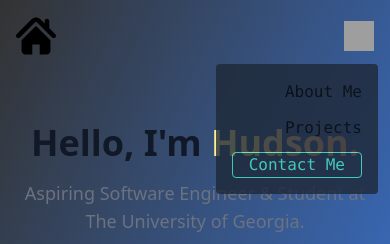
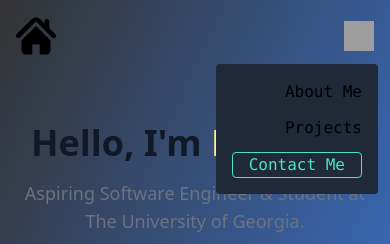
Before and after one commit to hudson0123/Hudson-s-Portfolio, a Next.js app: page / in a window 390 px wide. Both pictures are taken after a click on the button 359 px from the left and 36 px from the top of the page. Shown: the top 244 px of the page. Built offline with nearby package versions, Linux system fonts and the light colour scheme; grey boxes are pictures that could not be loaded.

Commit message:
Vercel Analytics

```diff
--- a/app/components/Header.js
+++ b/app/components/Header.js
@@ -58,7 +58,7 @@ export default function Header({ headerState, homeState }) {
 
       {/* Mobile Menu */}
       {isMobileMenuOpen && (
-        <div className="md:hidden flex flex-col place-content-end items-end space-y-3 p-4 bg-gray-800 opacity-80 rounded w-fit absolute right-3 top-15">
+        <div className="md:hidden flex flex-col place-content-end items-end space-y-3 p-4 bg-gray-800  rounded w-fit absolute right-3 top-15">
           <h1 className={"cursor-pointer text-nowrap hover:text-[17px] duration-300 " + headerStyle}>
             <a onClick={toggleMobileMenu} href="#aboutme">About Me</a>
           </h1>
--- a/app/layout.js
+++ b/app/layout.js
@@ -2,6 +2,7 @@ import localFont from "next/font/local";
 import Link from "next/link";
 import "./globals.css";
 import {Fugaz_One} from "next/font/google"
+import { Analytics } from "@vercel/analytics/react"
 
 // Import Componenets
 import Header from "./components/Header"
@@ -18,6 +19,7 @@ export default function RootLayout({ children }) {
   return (
     <html lang="en">
       <body>
+        <Analytics/>
         {children}
         {/* <Footer /> */}
       </body>
--- a/package.json
+++ b/package.json
@@ -14,6 +14,7 @@
     "@fortawesome/free-regular-svg-icons": "^6.6.0",
     "@fortawesome/free-solid-svg-icons": "^6.6.0",
     "@fortawesome/react-fontawesome": "^0.2.2",
+    "@vercel/analytics": "^1.3.1",
     "emailjs-com": "^3.2.0",
     "next": "14.2.8",
     "react": "^18",
```
Also changed, not shown: 1 other file (tests, documents, lock files or other folders).
